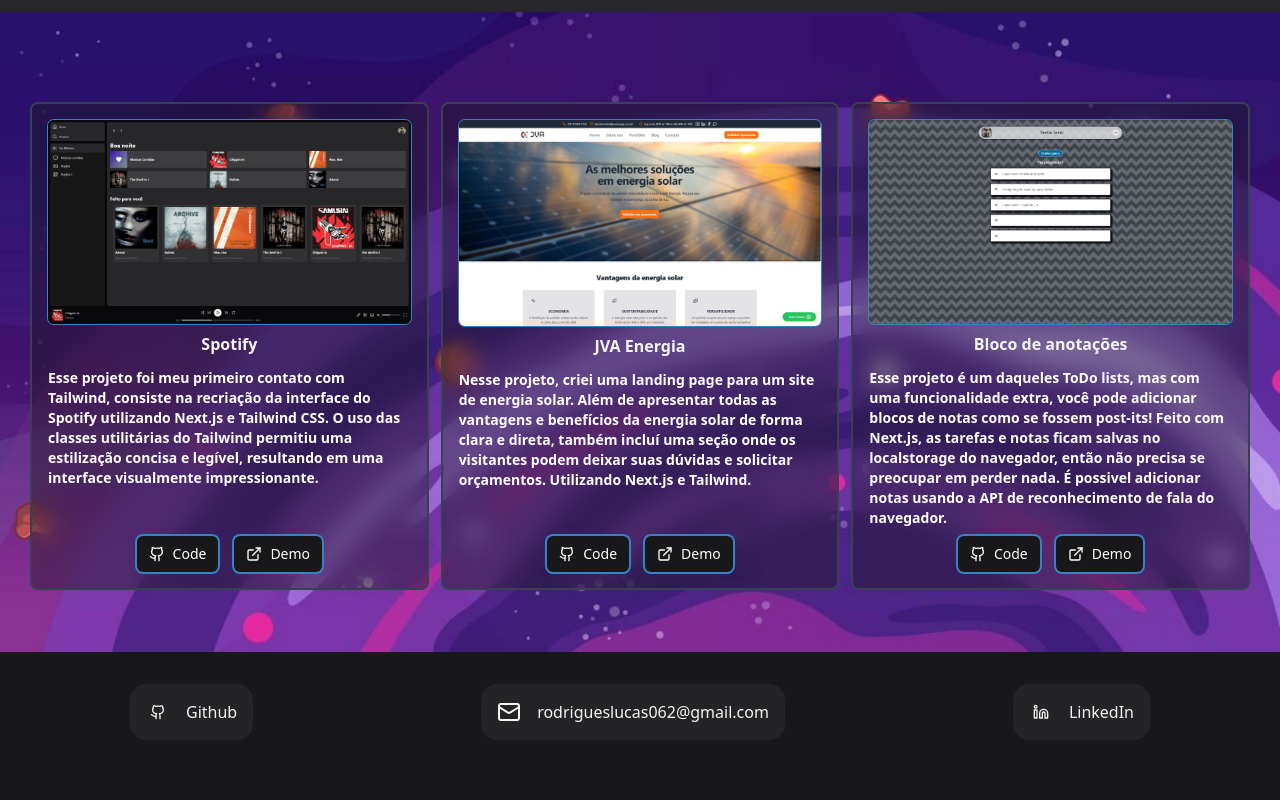
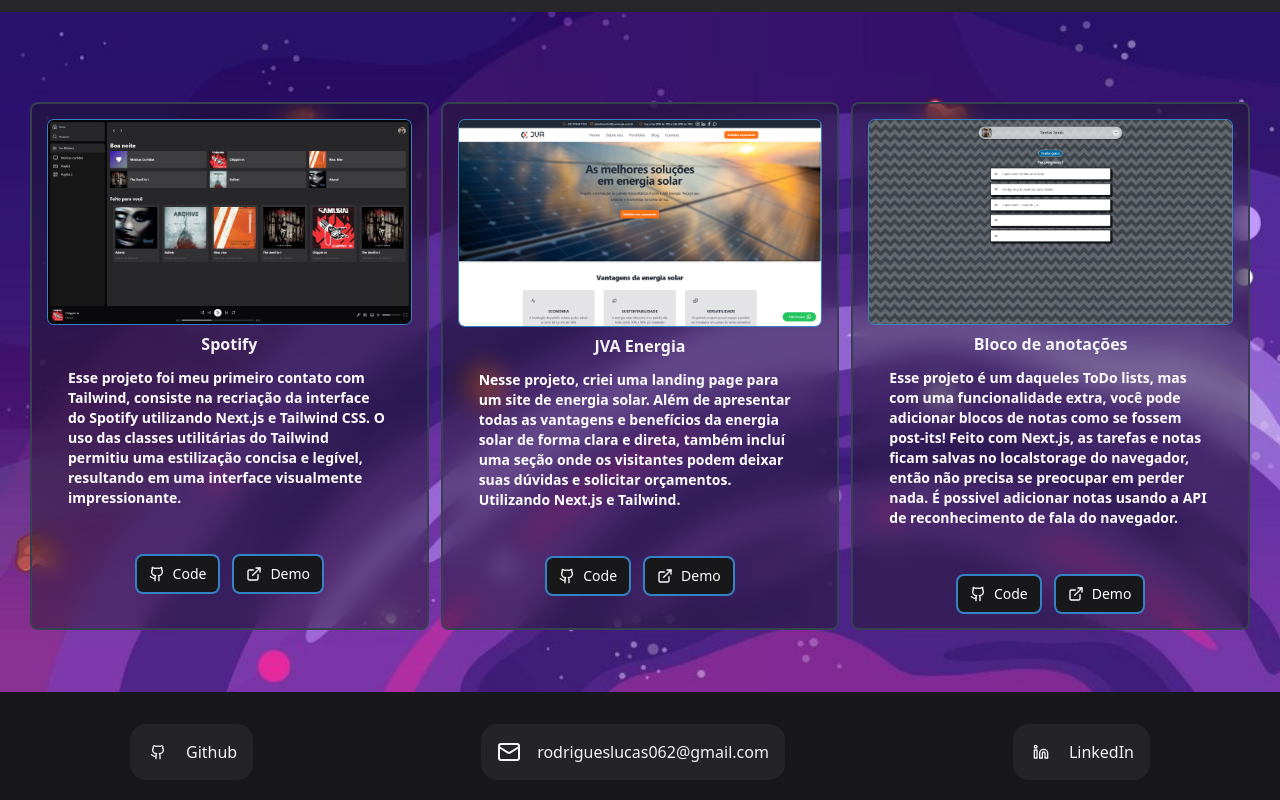
Before and after one commit to rodrigueslucas062/portfolio, a Next.js app: page / in a window 1280 px wide. Shown: the part 1747-2547 px from the top of the page. Before the commit the page ends 2519 px from the top, so only its background shows below. Built offline with nearby package versions, Linux system fonts and the light colour scheme.

Commit message:
🎨 key index

```diff
--- a/src/components/projetos/projetos.js
+++ b/src/components/projetos/projetos.js
@@ -70,11 +70,11 @@ const Projetos = ({ code, demo, imagemSrc, imagemAlt, titulo, descricao, descric
           />
           <div className="flex flex-col space-y-3">
             <strong className="font-semi-bold">{titulo}</strong>
-            <span className="text-sm font-semibold text-left text-white">
+            <span className="text-sm font-semibold text-left lg:px-5 text-white">
               {descricao}
             </span>
           </div>
-          <div className="flex gap-4 mt-auto">
+          <div className="flex gap-4 mt-10">
             <Link
               href={code}
               target="_blank"
@@ -122,6 +122,7 @@ const Projetos = ({ code, demo, imagemSrc, imagemAlt, titulo, descricao, descric
           </Dialog.DialogContent>
         </Dialog.DialogOverlay>
       </Dialog.Portal>
+
     </Dialog.Root>
   );
 };
@@ -160,9 +161,8 @@ const ProjetosGrid = () => {
   return (
     <>
       {informacoes.map((info, index) => (
-        <div className="flex flex-1">
+        <div key={index} className="flex flex-1">
           <Projetos
-            key={index}
             code={info.code}
             demo={info.demo}
             imagemSrc={info.imagemSrc}
```
